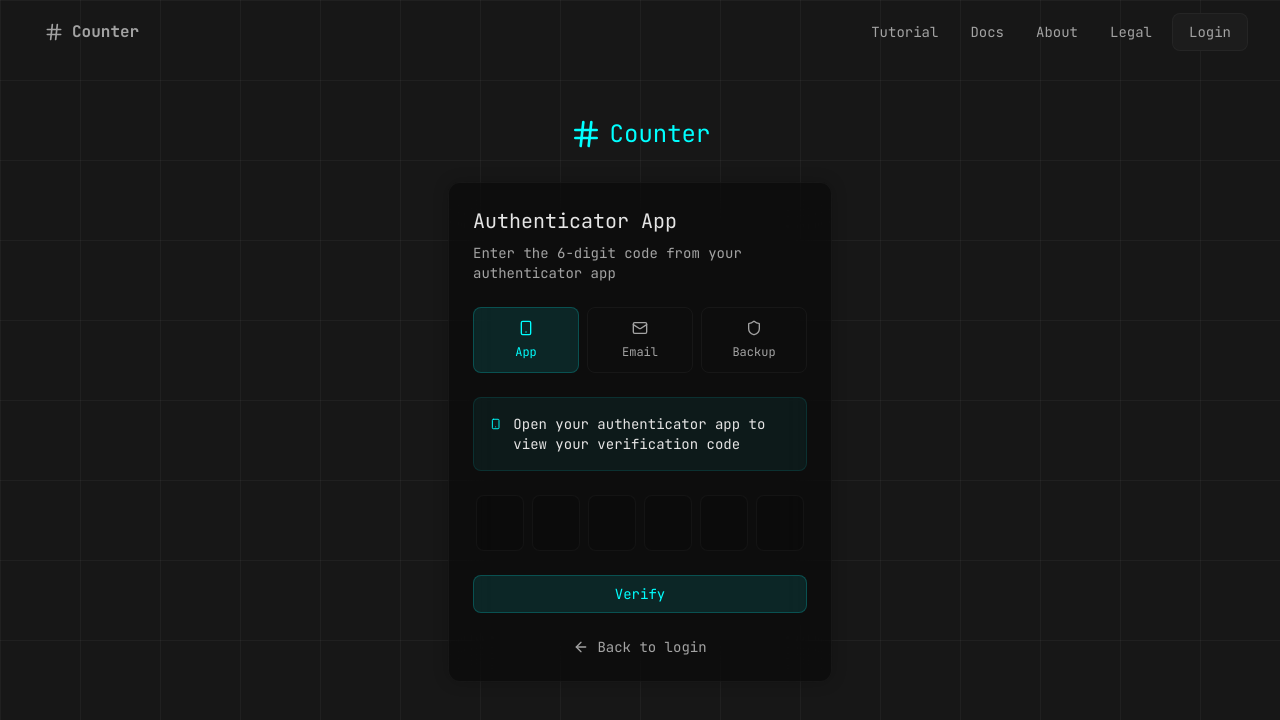
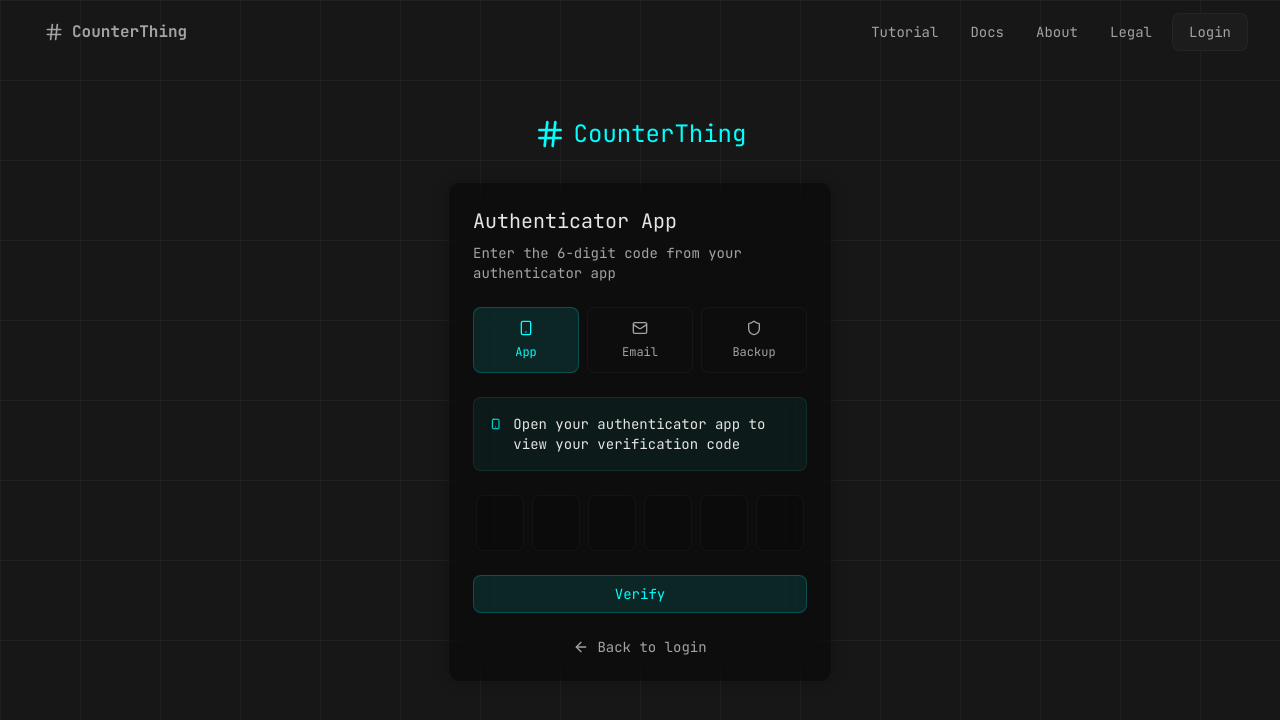
Before and after one commit to eliasnau/counter, a Next.js app: page /2fa in a window 1280 px wide. Shown: the top 720 px of the page. Built offline with nearby package versions, Linux system fonts and the light colour scheme.

Commit message:
feat: update names

```diff
--- a/src/app/(public)/(auth)/2fa/page.tsx
+++ b/src/app/(public)/(auth)/2fa/page.tsx
@@ -171,7 +171,7 @@ const TwoFactorPage: React.FC = () => {
           >
             <Link href="/" className="flex items-center gap-2 text-[#00FFFF]">
               <Hash className="w-8 h-8" />
-              <span className="text-2xl font-mono">Counter</span>
+              <span className="text-2xl font-mono">CounterThing</span>
             </Link>
           </motion.div>
 
--- a/src/app/(public)/(auth)/login/page.tsx
+++ b/src/app/(public)/(auth)/login/page.tsx
@@ -45,7 +45,7 @@ export default function LoginPage() {
           >
             <Link href="/" className="flex items-center gap-2 text-[#00FFFF]">
               <Hash className="w-8 h-8" />
-              <span className="text-2xl font-mono">Counter</span>
+              <span className="text-2xl font-mono">CounterThing</span>
             </Link>
           </motion.div>
 
--- a/src/app/(public)/(auth)/recovery/page.tsx
+++ b/src/app/(public)/(auth)/recovery/page.tsx
@@ -52,7 +52,7 @@ const RecoveryPage: React.FC = () => {
           >
             <Link href="/" className="flex items-center gap-2 text-[#00FFFF]">
               <Hash className="w-8 h-8" />
-              <span className="text-2xl font-mono">Counter</span>
+              <span className="text-2xl font-mono">CounterThing</span>
             </Link>
           </motion.div>
 
--- a/src/app/(public)/(auth)/register/page.tsx
+++ b/src/app/(public)/(auth)/register/page.tsx
@@ -53,7 +53,7 @@ export default function RegisterPage() {
           >
             <Link href="/" className="flex items-center gap-2 text-[#00FFFF]">
               <Hash className="w-8 h-8" />
-              <span className="text-2xl font-mono">Counter</span>
+              <span className="text-2xl font-mono">CounterThing</span>
             </Link>
           </motion.div>
 
--- a/src/app/(public)/(auth)/reset-password/[token]/page.tsx
+++ b/src/app/(public)/(auth)/reset-password/[token]/page.tsx
@@ -75,7 +75,7 @@ const NewPasswordPage: React.FC = () => {
           >
             <Link href="/" className="flex items-center gap-2 text-[#00FFFF]">
               <Hash className="w-8 h-8" />
-              <span className="text-2xl font-mono">Counter</span>
+              <span className="text-2xl font-mono">CounterThing</span>
             </Link>
           </motion.div>
 
--- a/src/app/(public)/(auth)/reset-password/page.tsx
+++ b/src/app/(public)/(auth)/reset-password/page.tsx
@@ -44,7 +44,7 @@ const ResetPasswordPage: React.FC = () => {
           >
             <Link href="/" className="flex items-center gap-2 text-[#00FFFF]">
               <Hash className="w-8 h-8" />
-              <span className="text-2xl font-mono">Counter</span>
+              <span className="text-2xl font-mono">CounterThing</span>
             </Link>
           </motion.div>
 
--- a/src/app/(public)/(auth)/verify-email/[token]/page.tsx
+++ b/src/app/(public)/(auth)/verify-email/[token]/page.tsx
@@ -45,7 +45,7 @@ const VerifyEmailPage: React.FC = () => {
           >
             <Link href="/" className="flex items-center gap-2 text-[#00FFFF]">
               <Hash className="w-8 h-8" />
-              <span className="text-2xl font-mono">Counter</span>
+              <span className="text-2xl font-mono">CounterThing</span>
             </Link>
           </motion.div>
 
--- a/src/components/Navbar.tsx
+++ b/src/components/Navbar.tsx
@@ -45,7 +45,7 @@ export function Navbar() {
             `}
           >
             <Hash className="w-5 h-5" />
-            <span className="font-mono font-bold">Counter</span>
+            <span className="font-mono font-bold">CounterThing</span>
           </Link>
 
           {/* Navigation Links and Login */}
--- a/src/components/Sidebar.tsx
+++ b/src/components/Sidebar.tsx
@@ -55,7 +55,7 @@ export function Sidebar() {
         <div className="p-6">
           <div className="flex items-center gap-2 text-[#00FFFF]">
             <Hash className="w-6 h-6" />
-            <span className="text-xl font-mono">Counter</span>
+            <span className="text-xl font-mono">CounterThing</span>
           </div>
         </div>
 
```
